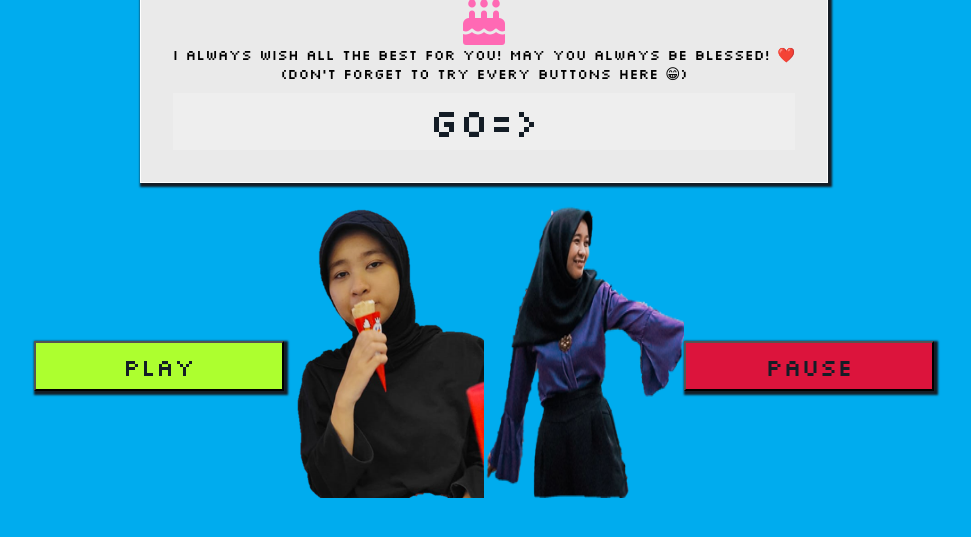
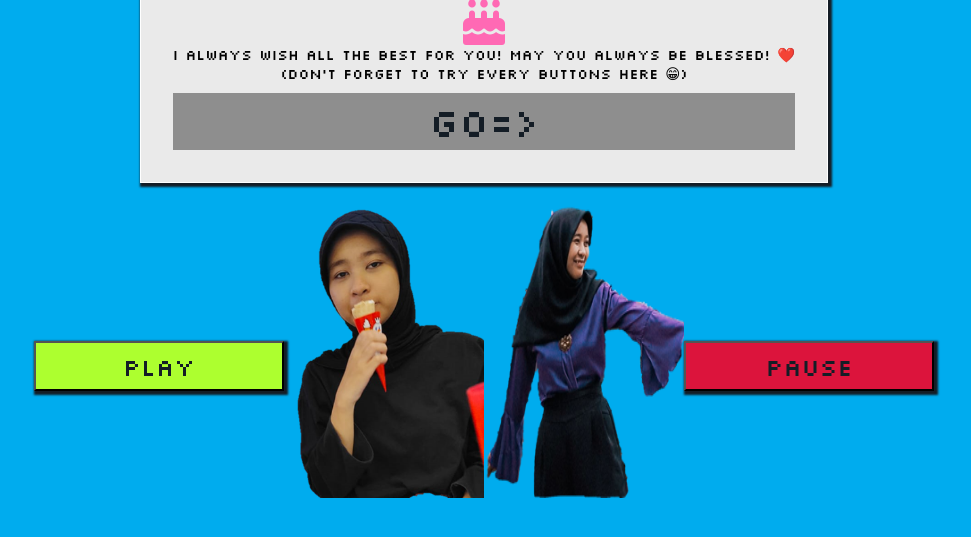
Before and after one commit to RifqiSabil/HBD23, a plain HTML site: page index.html in a window 1280 px wide. Shown: the part 85-622 px from the top of the page, without its empty margins (156-1127 px from the left). Drawn offline with Linux system fonts and the light colour scheme.

Commit message:
Update style.css

```diff
--- a/style.css
+++ b/style.css
@@ -70,7 +70,7 @@
     cursor: pointer;
     border: none;
     width:100%;
-    background-color: #eeeeee;
+    background-color: #8e8e8e;
     color: var(--card-shadow);
 }
 
```
